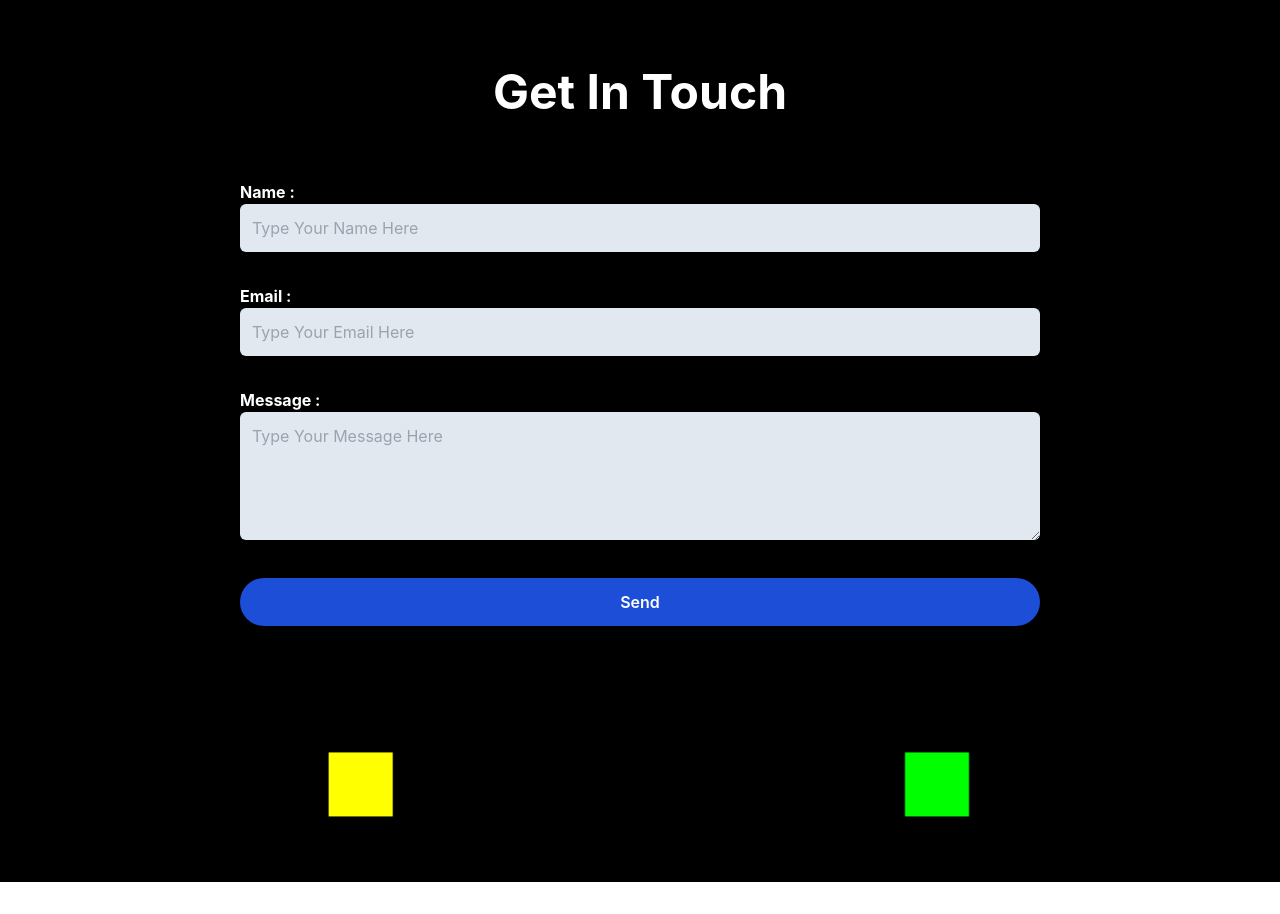
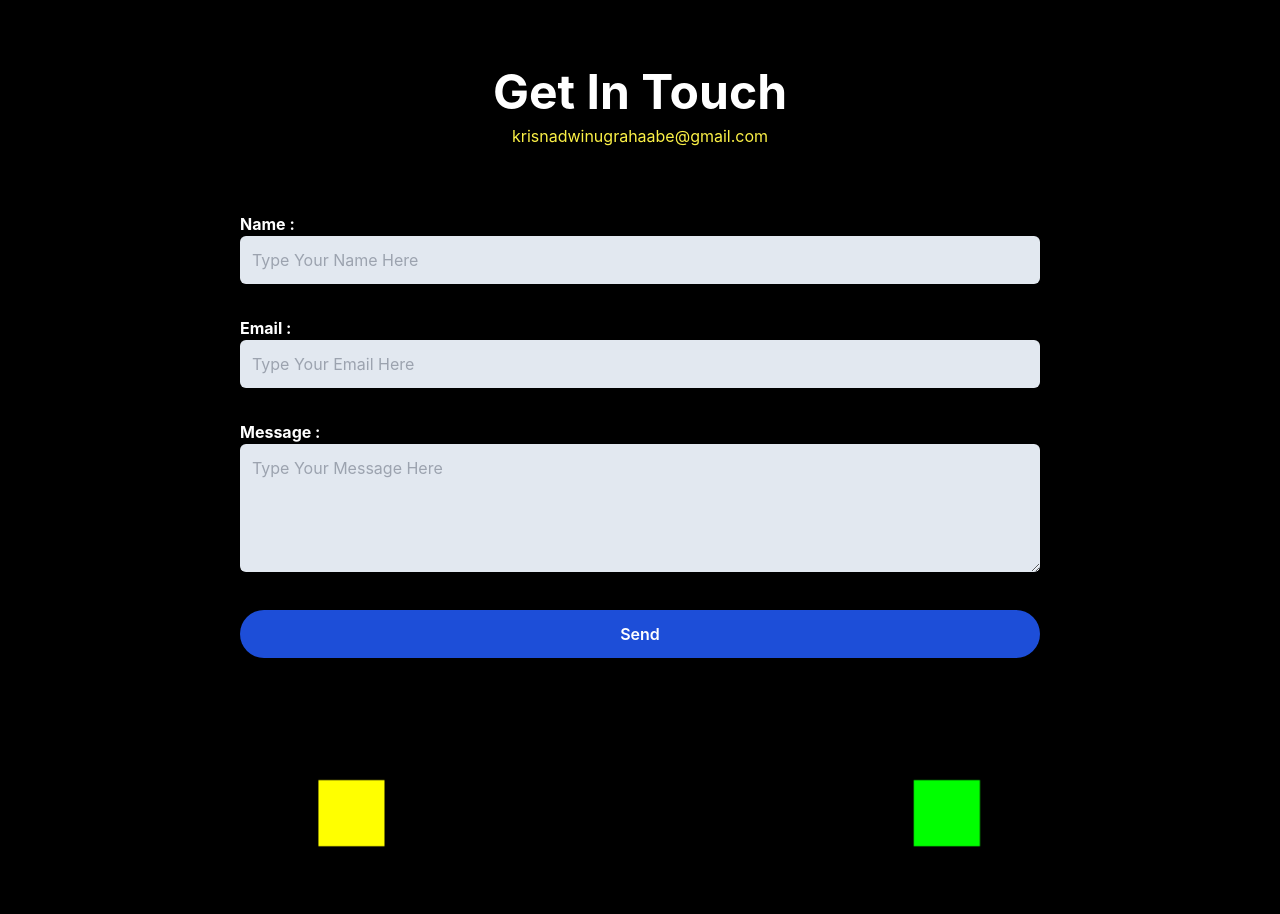
Before and after one commit to krisnadwinugraha/krisnadwinugraha.github.io, a website: page index.html in a window 1280 px wide. Shown: the part 2480-3394 px from the top of the page. Before the commit the page ends 3362 px from the top, so only its background shows below. Drawn offline with Linux system fonts and the light colour scheme.

Commit message:
add alternative to mail

```diff
--- a/index.html
+++ b/index.html
@@ -402,6 +402,11 @@
                 Touch</span
               >
             </span>
+            <a
+              class="text-highlight"
+              href="mailto:krisnadwinugrahaabe@gmail.com"
+              >krisnadwinugrahaabe@gmail.com</a
+            >
           </div>
         </div>
 
```
Also changed, not shown: dist/output.css.
